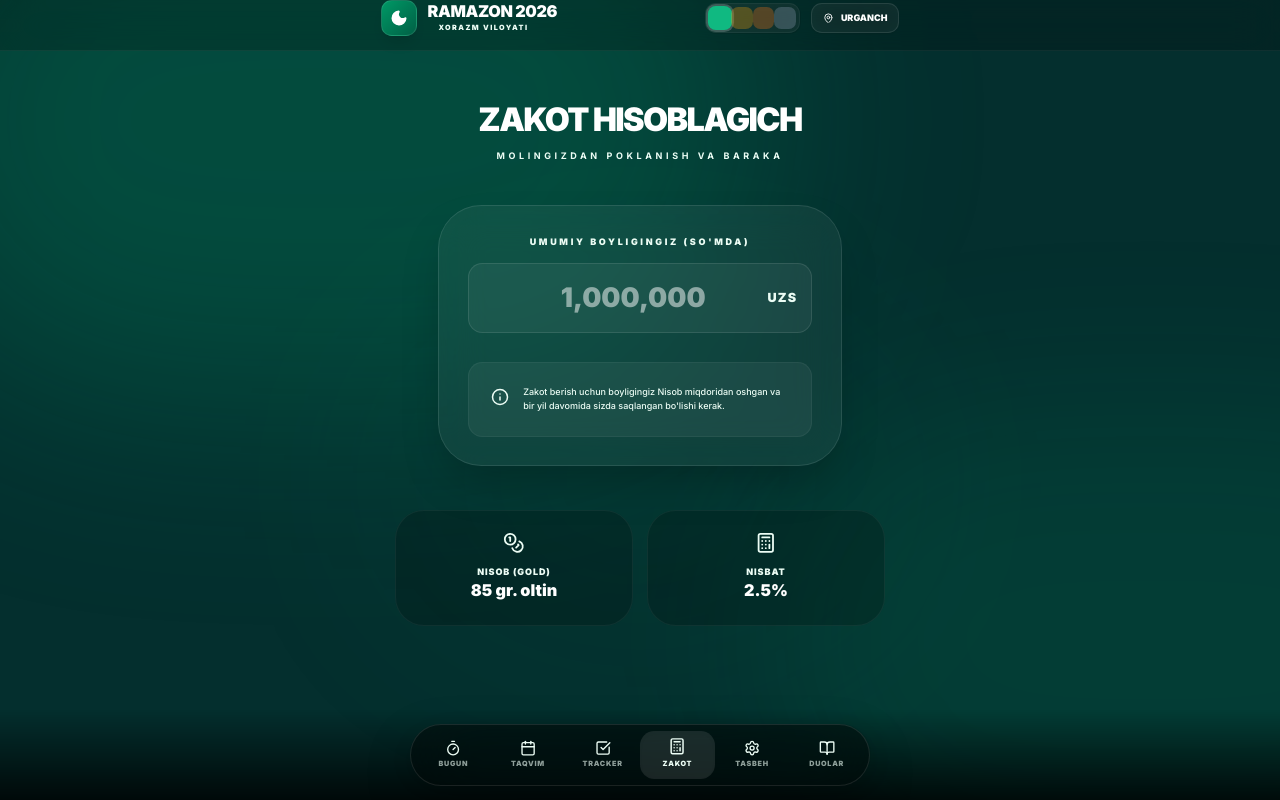
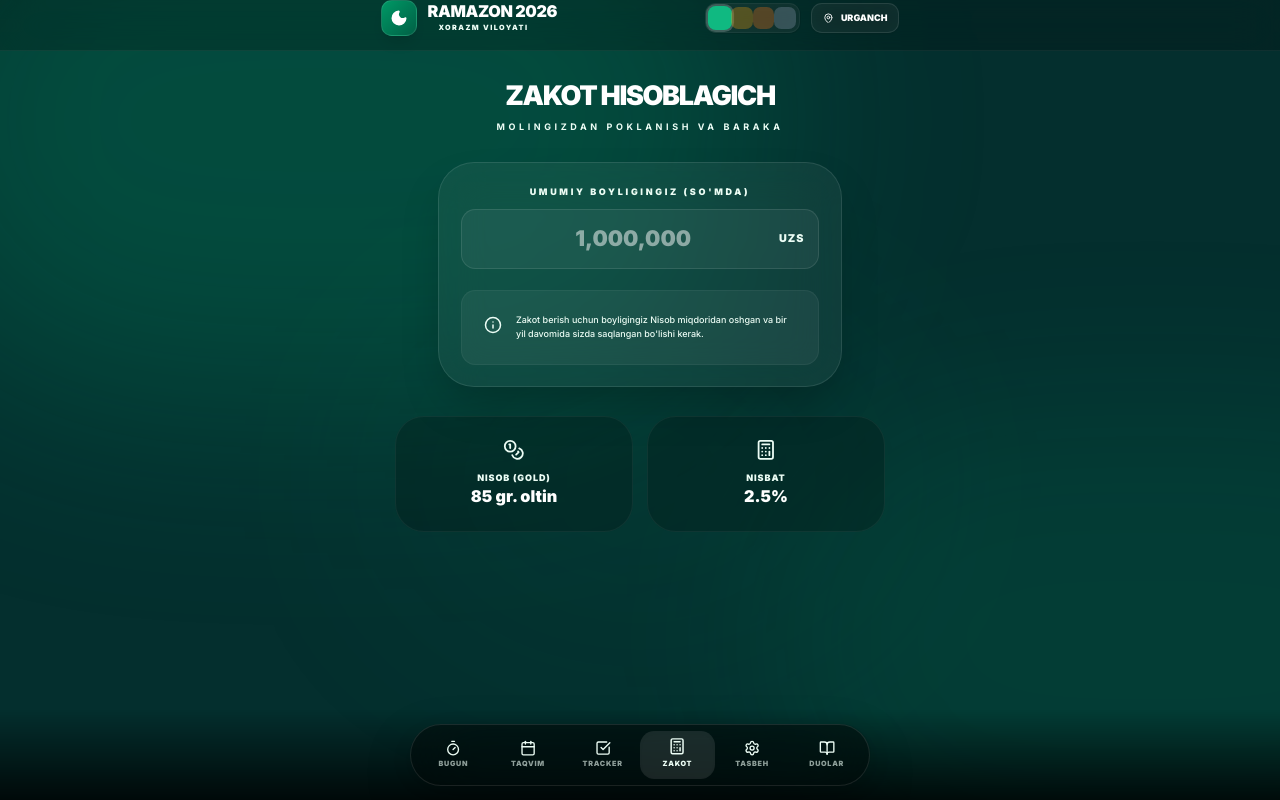
Before and after one commit to ruslonbekruzmatov28-dotcom/ramazon-taqvim-2026-, a React (Vite) app: page / in a window 1280 px wide. Both pictures are taken after a click on the button "ZAKOT". Built offline with nearby package versions, Linux system fonts and the light colour scheme.

Commit message:
Update App.tsx

```diff
--- a/src/App.tsx
+++ b/src/App.tsx
@@ -602,15 +602,15 @@ const App: React.FC = () => {
             initial={{ opacity: 0, scale: 0.9 }}
             animate={{ opacity: 1, scale: 1 }}
             exit={{ opacity: 0, scale: 0.9 }}
-            className="flex flex-col items-center justify-center py-10 space-y-12"
+            className="flex flex-col items-center justify-center py-4 space-y-8"
           >
-            <div className="text-center space-y-3">
-              <h2 className="text-4xl font-black text-white tracking-tighter uppercase">Zakot Hisoblagich</h2>
+            <div className="text-center space-y-2">
+              <h2 className="text-3xl font-black text-white tracking-tighter uppercase">Zakot Hisoblagich</h2>
               <p className={`text-[10px] text-${themeConfig.primary} font-bold uppercase tracking-[0.4em]`}>Molingizdan poklanish va baraka</p>
             </div>
 
-            <div className="w-full max-w-md bg-white/5 backdrop-blur-xl p-8 rounded-[3rem] border border-white/10 shadow-2xl space-y-8">
-              <div className="space-y-4">
+            <div className="w-full max-w-md bg-white/5 backdrop-blur-xl p-6 rounded-[2.5rem] border border-white/10 shadow-2xl space-y-6">
+              <div className="space-y-3">
                 <label className={`text-[10px] font-black text-${themeConfig.primary} uppercase tracking-[0.3em] px-2 text-center w-full block`}>Umumiy boyligingiz (so'mda)</label>
                 <div className="relative">
                   <input
@@ -627,17 +627,17 @@ const App: React.FC = () => {
                       }
                     }}
                     placeholder="1,000,000"
-                    className={`w-full bg-white/5 border border-white/10 rounded-2xl px-24 py-5 text-center font-black text-white placeholder-${themeConfig.text}/10 outline-none focus:ring-2 focus:ring-${themeConfig.primary} transition-all appearance-none ${zakatAmount.length > 12 ? 'text-base' : zakatAmount.length > 9 ? 'text-xl' : 'text-2xl sm:text-3xl'}`}
+                    className={`w-full bg-white/5 border border-white/10 rounded-2xl px-28 py-4 text-center font-black text-white placeholder-${themeConfig.text}/10 outline-none focus:ring-2 focus:ring-${themeConfig.primary} transition-all appearance-none ${zakatAmount.length > 12 ? 'text-sm' : zakatAmount.length > 8 ? 'text-lg' : 'text-xl sm:text-2xl'}`}
                   />
                   {zakatAmount && (
                     <button
                       onClick={() => { setZakatAmount(''); setZakatResult(null); }}
                       className={`absolute left-4 top-1/2 -translate-y-1/2 text-${themeConfig.text}/40 hover:text-${themeConfig.primary} transition-colors z-10`}
                     >
-                      <X size={20} />
+                      <X size={18} />
                     </button>
                   )}
-                  <div className={`absolute right-4 top-1/2 -translate-y-1/2 text-${themeConfig.text}/40 font-black text-sm tracking-widest z-10 bg-transparent`}>UZS</div>
+                  <div className={`absolute right-4 top-1/2 -translate-y-1/2 text-${themeConfig.text}/40 font-black text-xs tracking-widest z-10`}>UZS</div>
                 </div>
               </div>
 
@@ -1064,7 +1064,7 @@ const App: React.FC = () => {
 
       {/* Main Content Area */}
       <main className="flex-1 overflow-y-auto relative scroll-smooth no-scrollbar">
-        <div className="max-w-xl mx-auto w-full p-4 pb-36">
+        <div className="max-w-xl mx-auto w-full p-4 pb-24">
           <AnimatePresence mode="wait">
             {renderContent()}
           </AnimatePresence>
```
